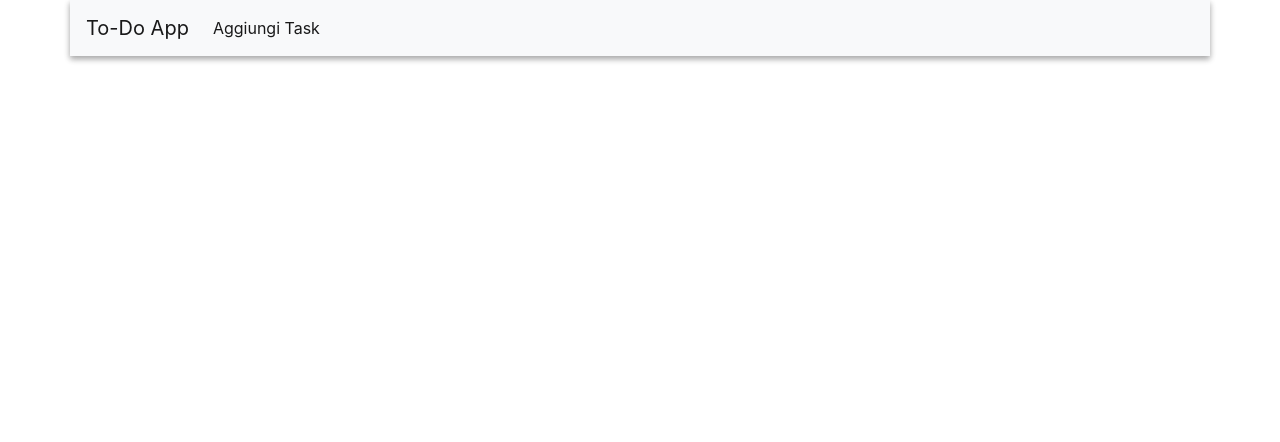
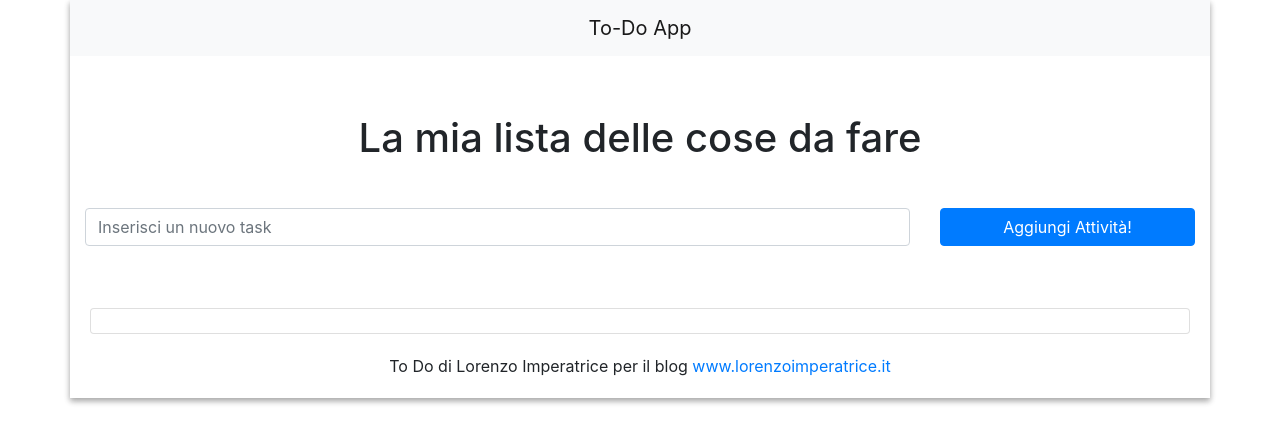
Before and after one commit to impe93/to-do, an Angular app: page / in a window 1280 px wide. Shown: the top 442 px of the page. Built offline with nearby package versions, Linux system fonts and the light colour scheme.

Commit message:
* Creato lo stile e lo scheletro dell'applicazione con Bootstrap

```diff
--- /dev/null
+++ b/src/app/aggiungi-task/aggiungi-task.component.css
@@ -0,0 +1,4 @@
+#aggiungi-task {
+  margin-top: calc(20px + 2vw);
+  margin-bottom: calc(20px + 2vw);
+}
--- /dev/null
+++ b/src/app/aggiungi-task/aggiungi-task.component.html
@@ -0,0 +1,10 @@
+<div id="aggiungi-task" class="container-fluid">
+  <div class="row">
+    <div class="col-md-9 mb-3">
+      <input #nuovoTask id="nuovoTask" type="text" class="form-control" placeholder="Inserisci un nuovo task">
+    </div>
+    <div class="col-md-3" style="text-align: right">
+      <button type="submit" class="btn btn-primary" style="width: 100%">Aggiungi Attività!</button>
+    </div>
+  </div>
+</div>
--- /dev/null
+++ b/src/app/aggiungi-task/aggiungi-task.component.ts
@@ -0,0 +1,15 @@
+import { Component, OnInit } from '@angular/core';
+
+@Component({
+  selector: 'app-aggiungi-task',
+  templateUrl: './aggiungi-task.component.html',
+  styleUrls: ['./aggiungi-task.component.css']
+})
+export class AggiungiTaskComponent implements OnInit {
+
+  constructor() { }
+
+  ngOnInit() {
+  }
+
+}
--- a/src/app/app-routing.module.ts
+++ b/src/app/app-routing.module.ts
@@ -1,7 +1,10 @@
 import { NgModule } from '@angular/core';
 import { Routes, RouterModule } from '@angular/router';
+import { ListaCoseDaFareComponent } from './lista-cose-da-fare/lista-cose-da-fare.component';
 
-const routes: Routes = [];
+const routes: Routes = [
+  { path: '', component: ListaCoseDaFareComponent }
+];
 
 @NgModule({
   imports: [RouterModule.forRoot(routes)],
--- a/src/app/app.component.css
+++ b/src/app/app.component.css
@@ -6,3 +6,14 @@
 nav {
   width: 100%;
 }
+
+footer {
+  width: 100%;
+  padding: 20px;
+  text-align: center;
+}
+
+#copyright {
+  text-align: center;
+  margin: 0px;
+}
--- a/src/app/app.component.html
+++ b/src/app/app.component.html
@@ -1,14 +1,9 @@
 <div id="esterno" class="container">
   <nav class="navbar navbar-expand-lg navbar-light bg-light">
-    <a class="navbar-brand" href="#">To-Do App</a>
-    <button class="navbar-toggler" type="button" data-toggle="collapse" data-target="#navbarNavAltMarkup" aria-controls="navbarNavAltMarkup" aria-expanded="false" aria-label="Toggle navigation">
-      <span class="navbar-toggler-icon"></span>
-    </button>
-    <div class="collapse navbar-collapse" id="navbarNavAltMarkup">
-      <div class="navbar-nav">
-        <a class="nav-item nav-link active" href="#">Aggiungi Task<span class="sr-only">(current)</span></a>
-      </div>
-    </div>
+    <a class="navbar-brand mx-auto" href="#">To-Do App</a>
   </nav>
   <router-outlet></router-outlet>
+  <footer>
+    <p id="copyright">To Do di Lorenzo Imperatrice per il blog <a href="https://www.lorenzoimperatrice.it">www.lorenzoimperatrice.it</a></p>
+  </footer>
 </div>
--- a/src/app/app.module.ts
+++ b/src/app/app.module.ts
@@ -4,11 +4,15 @@ import { NgModule } from '@angular/core';
 import { AppRoutingModule } from './app-routing.module';
 
 import { AppComponent } from './app.component';
+import { ListaCoseDaFareComponent } from './lista-cose-da-fare/lista-cose-da-fare.component';
+import { AggiungiTaskComponent } from './aggiungi-task/aggiungi-task.component';
 
 
 @NgModule({
   declarations: [
-    AppComponent
+    AppComponent,
+    ListaCoseDaFareComponent,
+    AggiungiTaskComponent
   ],
   imports: [
     BrowserModule,
--- /dev/null
+++ b/src/app/lista-cose-da-fare/lista-cose-da-fare.component.css
@@ -0,0 +1,10 @@
+h1 {
+  padding-top: calc(20px + 3vw);
+  text-align: center;
+  width: 100%;
+}
+
+#lista {
+  margin-left: 20px;
+  margin-right: 20px;
+}
--- /dev/null
+++ b/src/app/lista-cose-da-fare/lista-cose-da-fare.component.html
@@ -0,0 +1,7 @@
+<h1>La mia lista delle cose da fare</h1>
+
+<app-aggiungi-task></app-aggiungi-task>
+
+<div id="lista" class="list-group">
+  <a href="#" class="list-group-item list-group-item-action"></a>
+</div>
--- /dev/null
+++ b/src/app/lista-cose-da-fare/lista-cose-da-fare.component.ts
@@ -0,0 +1,15 @@
+import { Component, OnInit } from '@angular/core';
+
+@Component({
+  selector: 'app-lista-cose-da-fare',
+  templateUrl: './lista-cose-da-fare.component.html',
+  styleUrls: ['./lista-cose-da-fare.component.css']
+})
+export class ListaCoseDaFareComponent implements OnInit {
+
+  constructor() { }
+
+  ngOnInit() {
+  }
+
+}
```
Also changed, not shown: 2 other files (tests, documents, lock files or other folders).
